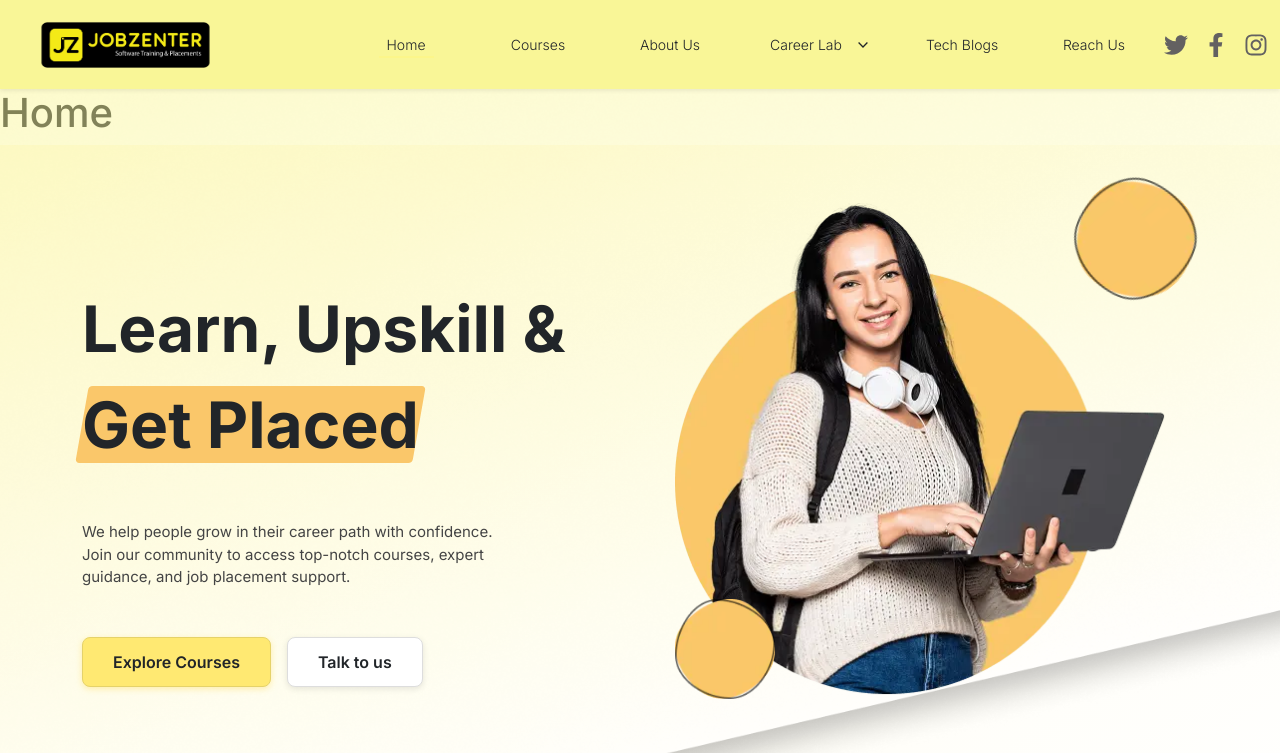
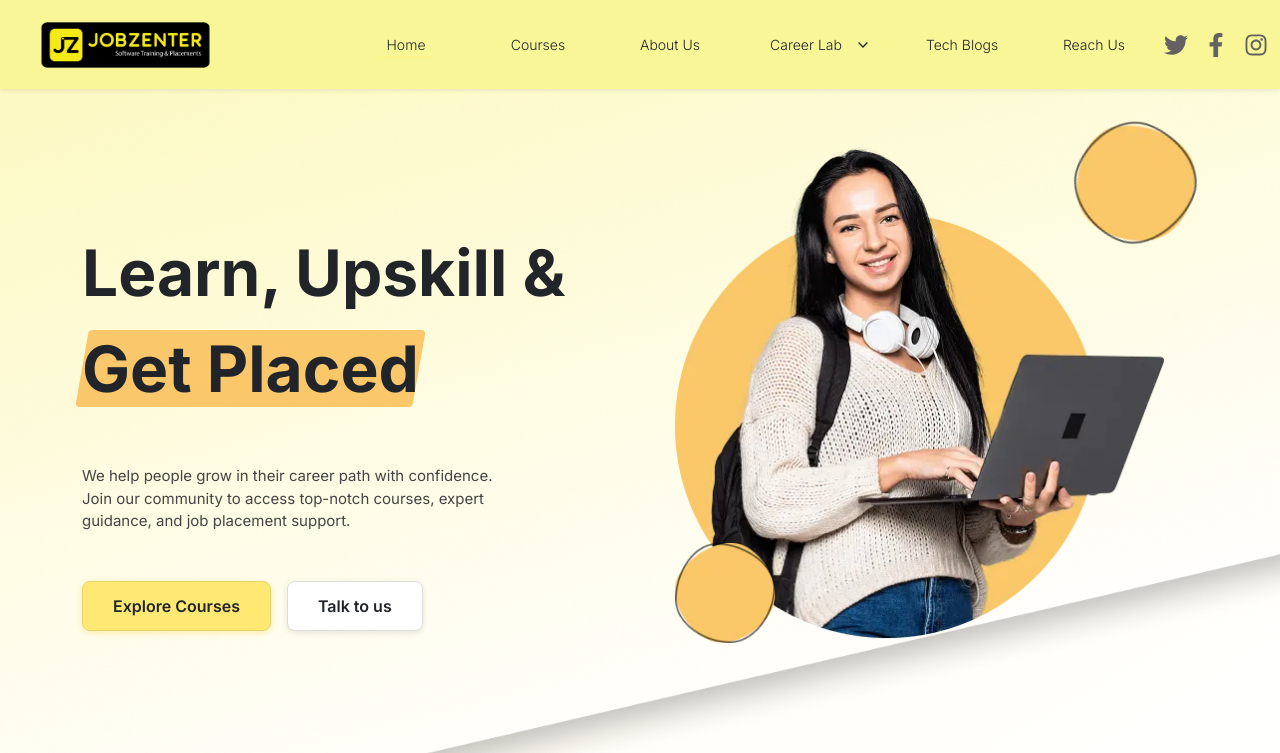
Before and after one commit to Urbancode-IT/jobzenterNextjs, a Next.js app: page / in a window 1280 px wide. Shown: the top 753 px of the page. Built offline with nearby package versions, Linux system fonts and the light colour scheme.

Commit message:
check removed

```diff
--- a/src/app/page.js
+++ b/src/app/page.js
@@ -69,7 +69,6 @@ export default function Home() {
           }),
         }}
       />
-  <h1>Home</h1>
       <HeroSection />
       <Carousel />
       <GetStarted />
```
